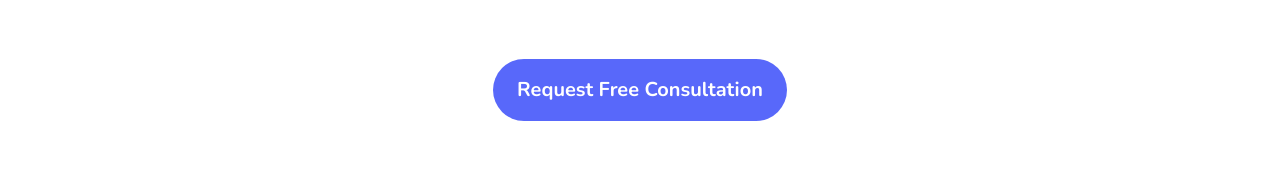
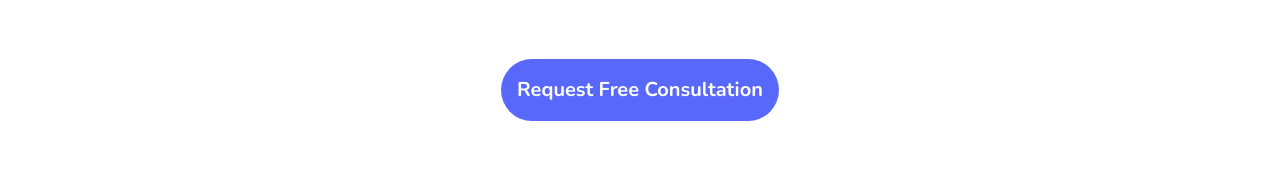
Before and after one commit to JayJaime/sleepwell, a React (Create React App) app: page / in a window 1280 px wide. Shown: the part 462-633 px from the top of the page. Built offline with nearby package versions, Linux system fonts and the light colour scheme.

Commit message:
padding on button

```diff
--- a/src/pages/Home.js
+++ b/src/pages/Home.js
@@ -92,7 +92,7 @@ function Home() {
               onClick={Reload}
               to="/schedule"
               type="button"
-              className="w-auto w-[300px] h-[62px] rounded-full transition ease-in-out px-[24px] pt-4 pb-4 bg-primary-blue text-white hover:bg-primary-blue-hover transition ease-in-out duration-300 active:scale-90 flex justify-center items-center"
+              className="w-auto w-[300px] h-[62px] rounded-full transition ease-in-out pl-4 pr-4 pt-4 pb-4 bg-primary-blue text-white hover:bg-primary-blue-hover transition ease-in-out duration-300 active:scale-90 flex justify-center items-center"
             >
               <h4 className=" text-[20px] font-bold text-center">
                 Request Free Consultation
```
